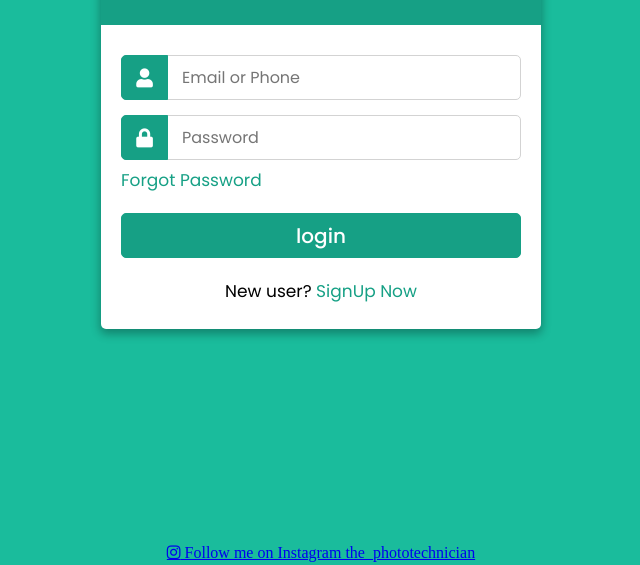
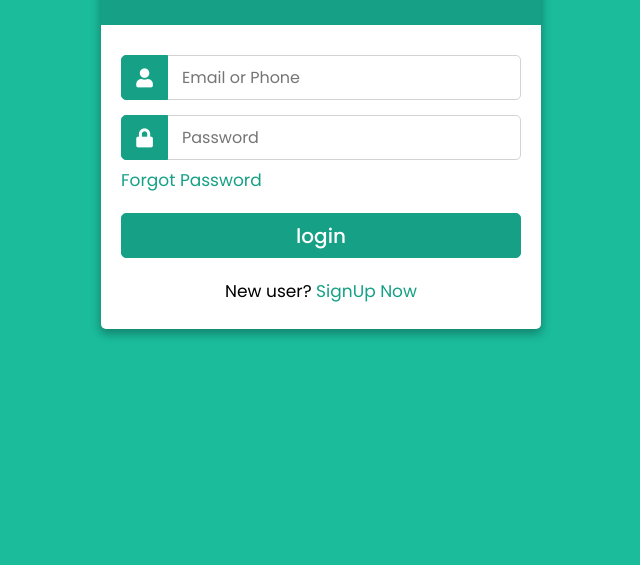
Before and after one commit to Gaibusha/Login-Form, a plain HTML site: page index.html in a window 1280 px wide. Shown: the part 235-800 px from the top of the page, without its empty margins (319-959 px from the left). Drawn offline with Linux system fonts and the light colour scheme.

Commit message:
Update index.html

```diff
--- a/index.html
+++ b/index.html
@@ -33,9 +33,7 @@
         </div>
      </div>
 
-             <div class="footer">
-        <a href="https://www.instagram.com/the_phototechnician/"  class="fa fa-instagram"> Follow me on Instagram the_phototechnician </a>
-    </div>
+
 
 
 
```
